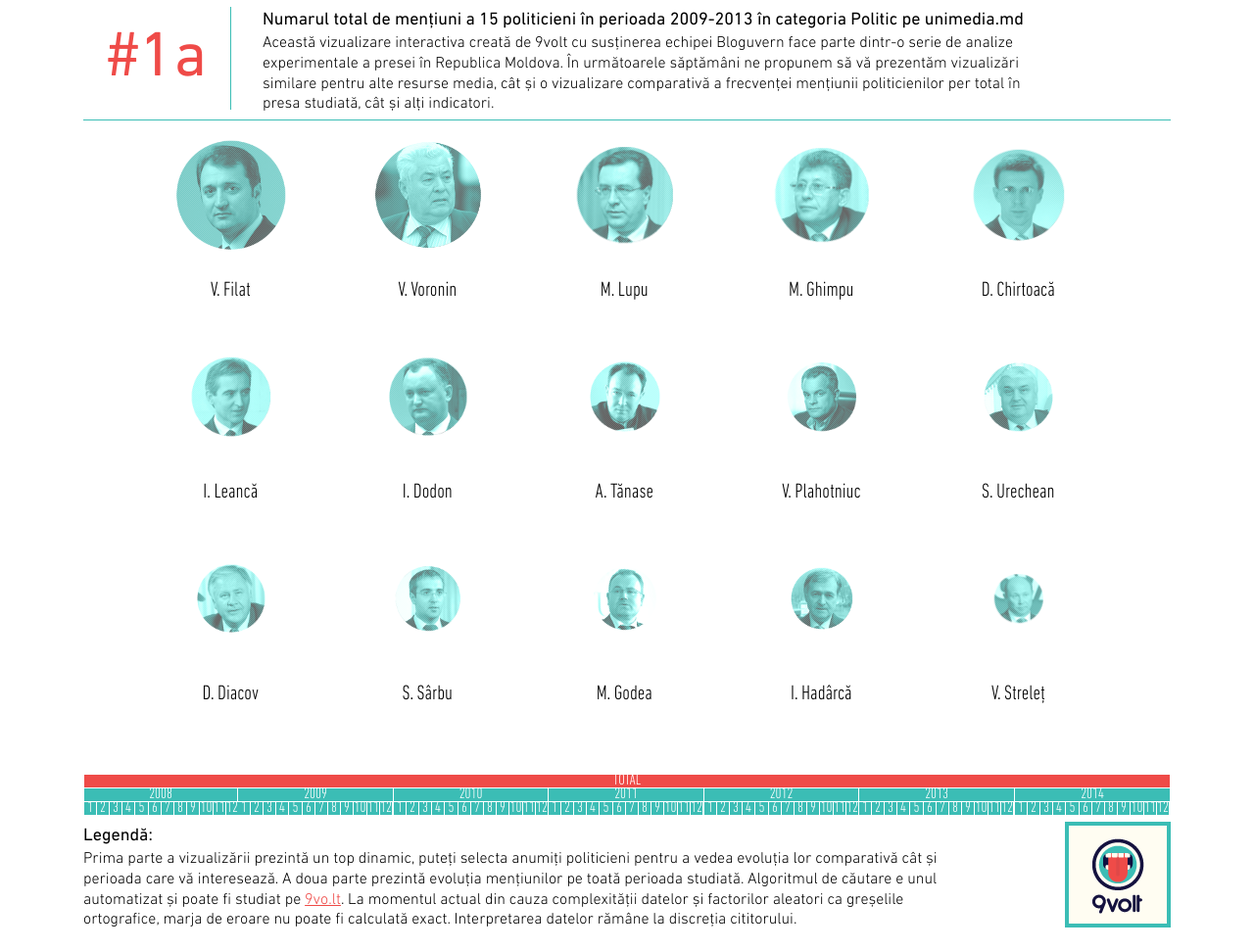
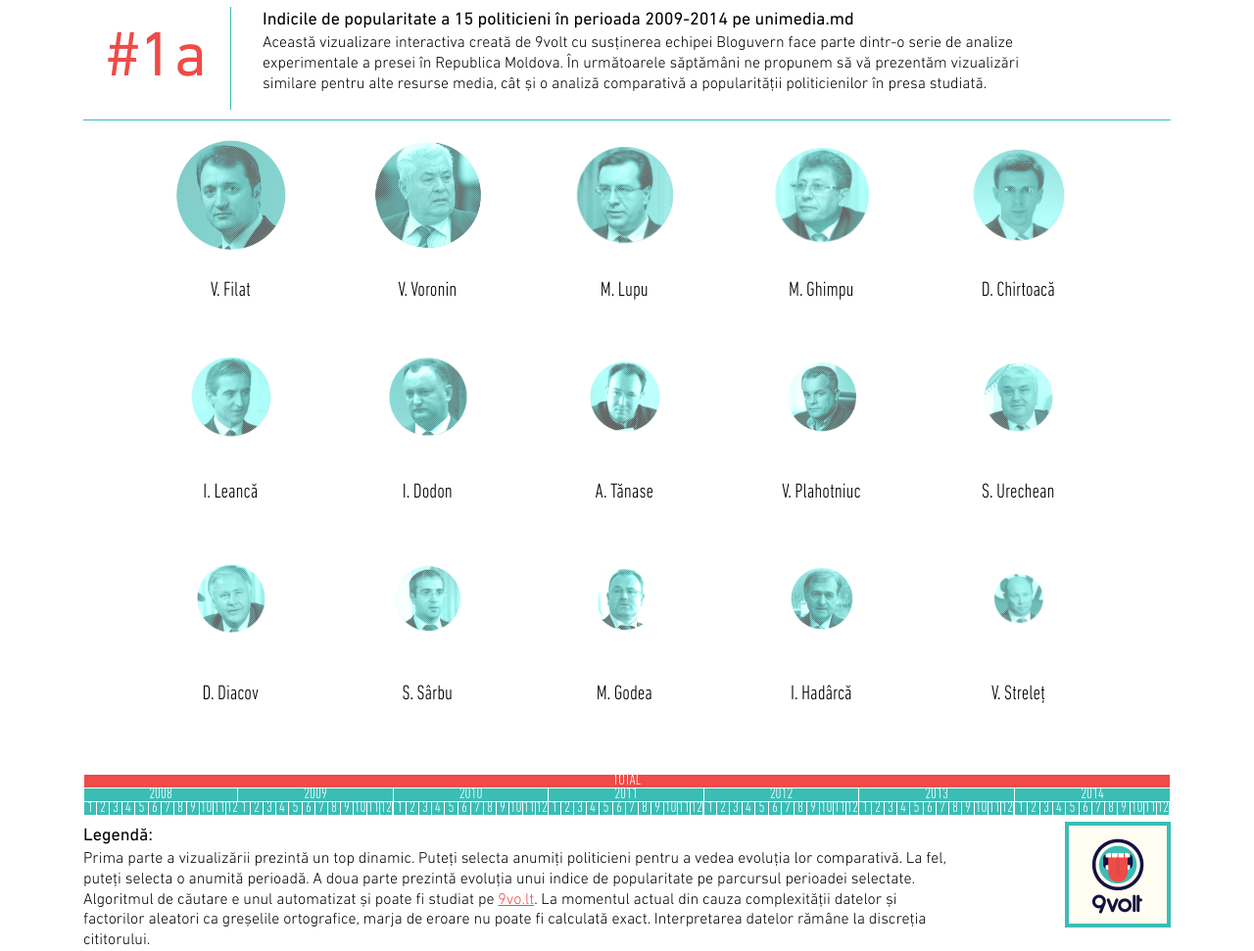
Before and after one commit to vetrilad/press-kit, a plain HTML site: page visualization/index.html in a window 1280 px wide. Shown: the whole page at 98% size. Drawn offline with Linux system fonts and the light colour scheme.

Commit message:
Fixed some texts

```diff
--- a/visualization/index.html
+++ b/visualization/index.html
@@ -10,8 +10,8 @@
     <div class="header">
       <div class="code">#1a</div>
       <div class="description">
-        <div class="title">Numarul total de mențiuni a 15 politicieni în perioada 2009-2013 în categoria Politic pe unimedia.md</div>
-        <div class="text">Această vizualizare interactiva creată de 9volt cu susținerea echipei Bloguvern face parte dintr-o serie de analize experimentale a presei în Republica Moldova. În următoarele săptămâni ne propunem să vă prezentăm vizualizări similare pentru alte resurse media, cât și o vizualizare comparativă a frecvenței mențiunii politicienilor per total în presa studiată, cât și alți indicatori.</div>
+        <div class="title">Indicile de popularitate a 15 politicieni în perioada 2009-2014 pe unimedia.md</div>
+        <div class="text">Această vizualizare interactiva creată de 9volt cu susținerea echipei Bloguvern face parte dintr-o serie de analize experimentale a presei în Republica Moldova. În următoarele săptămâni ne propunem să vă prezentăm vizualizări similare pentru alte resurse media, cât și o analiză comparativă a popularității politicienilor în presa studiată.</div>
         <div class="clearfix"></div>
       </div>
     </div>
@@ -21,7 +21,7 @@
       <div class="logo"><a href="http://9vo.lt" title="9volt"><img src="img/logo-9volt.png" alt="9volt"></a></div>
       <div class="description">
         <div class="title">Legendă:</div>
-        <div class="text">Prima parte a vizualizării prezintă un top dinamic, puteți selecta anumiți politicieni pentru a vedea evoluția lor comparativă cât și perioada care vă interesează. A doua parte prezintă evoluția mențiunilor pe toată perioada studiată. Algoritmul de căutare e unul automatizat și poate fi studiat pe <a href="http://9vo.lt">9vo.lt</a>. La momentul actual din cauza complexității datelor și factorilor aleatori ca greșelile ortografice, marja de eroare nu poate fi calculată exact. Interpretarea datelor rămâne la discreția cititorului.</div>
+        <div class="text">Prima parte a vizualizării prezintă un top dinamic. Puteți selecta anumiți politicieni pentru a vedea evoluția lor comparativă. La fel, puteți selecta o anumită perioadă. A doua parte prezintă evoluția unui indice de popularitate pe parcursul perioadei selectate. Algoritmul de căutare e unul automatizat și poate fi studiat pe <a href="http://9vo.lt">9vo.lt</a>. La momentul actual din cauza complexității datelor și factorilor aleatori ca greșelile ortografice, marja de eroare nu poate fi calculată exact. Interpretarea datelor rămâne la discreția cititorului.</div>
       </div>
     </div>
   </div>
```
